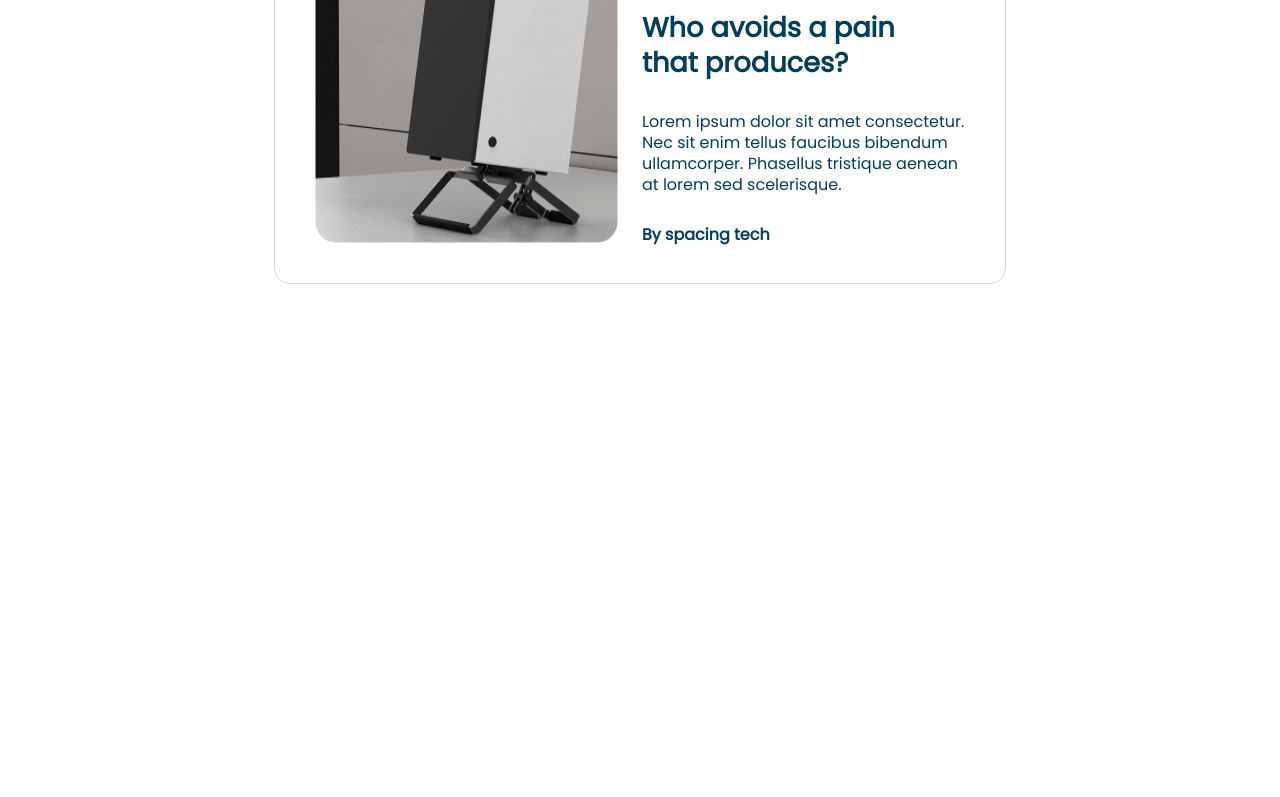
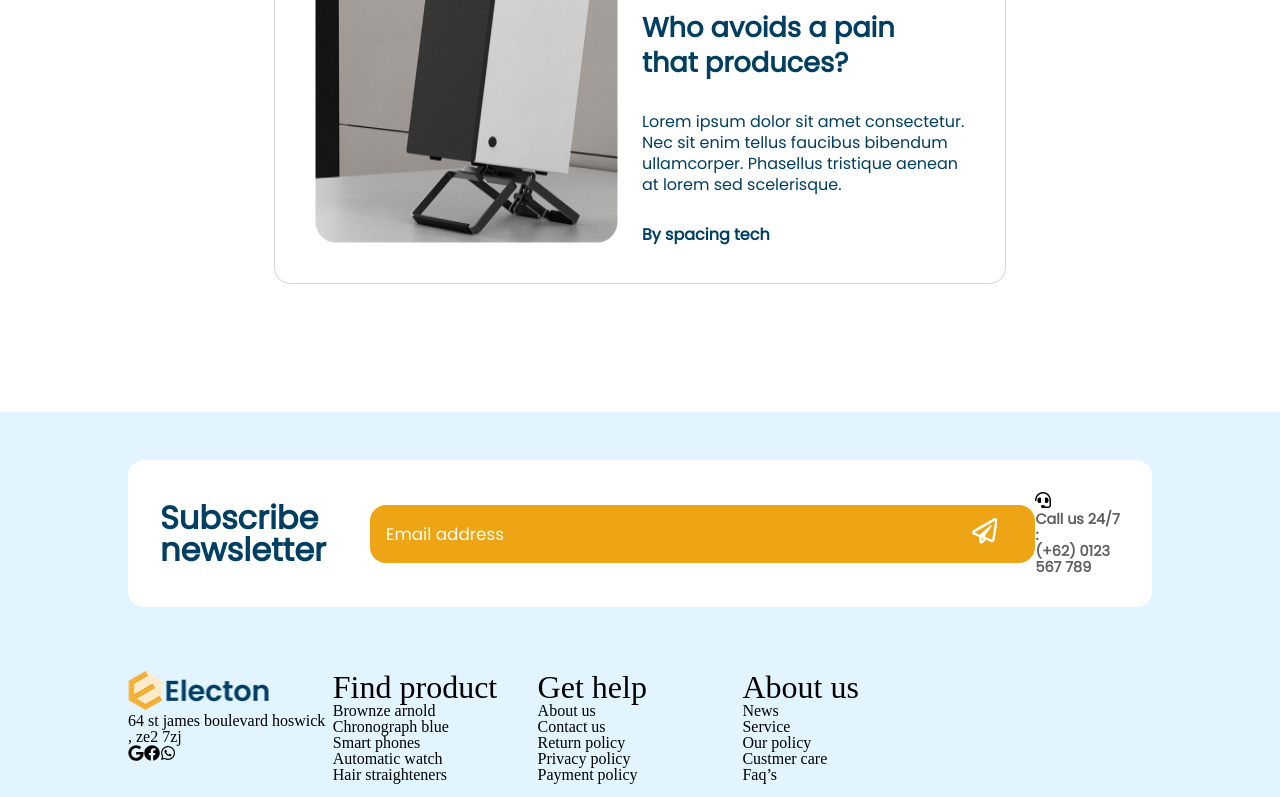
Before and after one commit to FvCastr0/Electon, a React (Vite) app in the folder frontend/: page / in a window 1280 px wide. Shown: the part 3314-4111 px from the top of the page. Before the commit the page ends 3726 px from the top, so only its background shows below. Built offline with nearby package versions, Linux system fonts and the light colour scheme; no server answers.

Commit message:
Creating footer and making css of newsletter

```diff
--- a/frontend/src/components/FeedbackCard/index.jsx
+++ b/frontend/src/components/FeedbackCard/index.jsx
@@ -30,7 +30,7 @@ const Card = styled.article`
   }
 
   p {
-    background-color: #92D5FF;
+    background-color: #E2F4FF;
     font-size: .9rem;
     margin: 0 .5rem;
     padding: 1.2rem;
--- /dev/null
+++ b/frontend/src/components/Footer/index.jsx
@@ -0,0 +1,138 @@
+import { FaFacebook, FaGoogle, FaHeadset, FaRegPaperPlane, FaWhatsapp } from "react-icons/fa";
+import { styled } from 'styled-components';
+
+
+const StyledFooter = styled.footer`
+  background-color: #E2F4FF;
+  display: grid;
+  grid-template-columns: repeat(5, 1fr);
+  padding: 3rem 8rem;
+`
+
+const Newsletter = styled.article`
+  grid-column-start: 1;
+  grid-column-end: 6;
+  display: flex;
+  align-items: center;
+  background-color: white;
+  padding: 2rem;
+  justify-content: space-around;
+  margin-bottom: 4rem;
+  border-radius: 1rem;
+  font-family: 'Poppins';
+
+  h1 {
+    font-size: 2rem;
+    font-weight: bold;
+    color: ${({ theme }) => theme.colors.primaryColor};
+  }
+
+  article {
+    display: flex;
+    background-color: ${({ theme }) => theme.colors.secondaryColor};
+    align-items: center;
+    border-radius: 1rem;
+  }
+
+  article input {
+    background-color: transparent;
+    border: none;
+    font-size: 1.05rem;
+    padding: 1rem;
+    color: #FFF;
+    padding-right: 16rem;
+    font-family: 'Poppins';
+    outline: none;
+
+  }
+
+  article input[type="text"]::placeholder {
+    color: #FFF;
+  }
+
+  article button {
+    background-color: transparent;
+    border: none;
+    color: #FFF;
+    font-size: 1.6rem;
+    margin-right: 2rem;
+  }
+
+  p {
+    line-height: 1rem;
+    color: #606060;
+    font-weight: bold;
+    font-size: .9rem;
+  }
+`
+
+const Infos = styled.div`
+
+`
+
+const Topic = styled.div`
+  display: flex;
+  flex-direction: column;
+  h1 {
+    font-size: 2rem;
+  }
+`
+
+export default function Footer() {
+  return (
+    <StyledFooter>
+      <Newsletter>
+        <h1>Subscribe newsletter</h1>
+        <article>
+          <input type="text" placeholder="Email address" />
+          <button><FaRegPaperPlane /></button>
+        </article>
+        <div>
+          <FaHeadset />
+          <p>Call us 24/7 : <br />
+            (+62) 0123 567 789</p>
+        </div>
+      </Newsletter>
+
+
+      <Infos>
+        <img src="/minLogo.png" alt="logo" />
+        <legend>64 st james boulevard
+          hoswick , ze2 7zj</legend>
+        <div>
+          <FaGoogle />
+          <FaFacebook />
+          <FaWhatsapp />
+        </div>
+      </Infos>
+
+      <Topic>
+        <h1>Find product</h1>
+        <a>Brownze arnold</a>
+        <a>Chronograph blue</a>
+        <a>Smart phones</a>
+        <a>Automatic watch</a>
+        <a>Hair straighteners</a>
+      </Topic>
+
+      <Topic>
+        <h1>Get help</h1>
+        <a>About us</a>
+        <a>Contact us</a>
+        <a>Return policy</a>
+        <a>Privacy policy</a>
+        <a>Payment policy</a>
+      </Topic>
+
+      <Topic>
+        <h1>About us</h1>
+        <a>News</a>
+        <a>Service</a>
+        <a>Our policy</a>
+        <a>Custmer care</a>
+        <a>Faq’s</a>
+      </Topic>
+
+    </StyledFooter>
+  )
+}
--- a/frontend/src/main.jsx
+++ b/frontend/src/main.jsx
@@ -4,6 +4,7 @@ import { BrowserRouter, Route, Routes } from 'react-router-dom'
 import { ToastContainer } from 'react-toastify'
 import 'react-toastify/dist/ReactToastify.css'
 import { ThemeProvider } from 'styled-components'
+import Footer from './components/Footer/index.jsx'
 import NavHeader from './components/NavHeader/index.jsx'
 import Signin from './screens/auth/signin.jsx'
 import Signup from './screens/auth/signup.jsx'
@@ -21,6 +22,7 @@ ReactDOM.createRoot(document.getElementById('root')).render(
           <Route path="/auth/signin" element={<Signin />} />
           <Route path="/auth/signup" element={<Signup />} />
         </Routes>
+        <Footer />
       </BrowserRouter>
 
       <ToastContainer
--- a/frontend/src/screens/home.jsx
+++ b/frontend/src/screens/home.jsx
@@ -137,7 +137,7 @@ const Qualities = styled.section`
   display: flex;
   justify-content: space-around;
   flex-wrap: wrap;
-  background-color: #92D5FF;
+  background-color: #E2F4FF;
   margin: 3rem 4rem;
   padding: 2rem;
   border-radius: 1rem;
@@ -156,7 +156,7 @@ const Feedback = styled.section`
 const Brands = styled.section`
   display: flex;
   justify-content: space-around;
-  background-color: #cfedff;
+  background-color: #E2F4FF;
   padding: 2.5rem;
   margin: 6rem 3rem;
   flex-wrap: wrap;
```
Also changed, not shown: frontend/public/minLogo.png (added).
